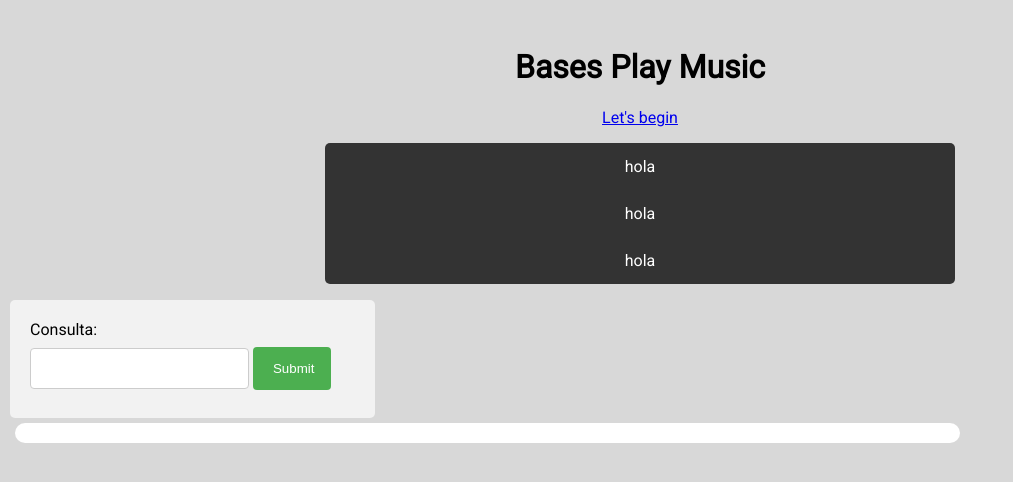
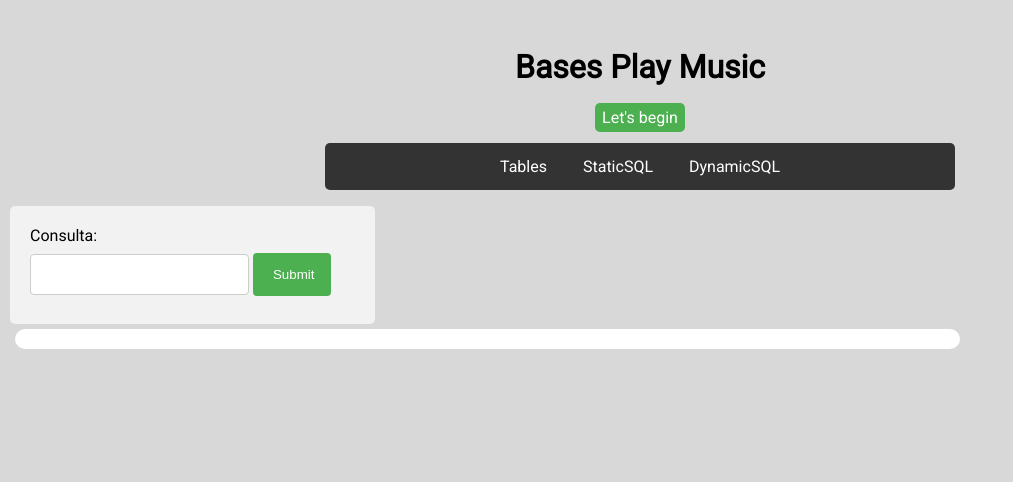
Before and after one commit to FarDust/Bases-Play-Music, a PHP site: page / in a window 1280 px wide. Shown: the part 103-585 px from the top of the page, without its empty margins (0-1013 px from the left). Run offline with PHP 8.4, Linux system fonts and the light colour scheme; some libraries are stand-ins or nearby versions.

Commit message:
Principal menu added

```diff
--- a/index.html
+++ b/index.html
@@ -52,11 +52,11 @@
       <div class="presentation" style="margin-left: 25%;margin-right: 25%; text-align: center;">
         <h1>Bases Play Music</h1>
         <p>
-          <span><a href="sites/tables.html">Let's begin</a></span>
+          <span id = "begin"><a href="sites/tables.html">Let's begin</a></span>
           <ul class="ref-menu">
-            <li><a href="#">hola</a></li>
-            <li><a href="#">hola</a></li>
-            <li><a href="#">hola</a></li>
+            <li><a href="#">Tables</a></li>
+            <li><a href="#">StaticSQL</a></li>
+            <li><a href="#">DynamicSQL</a></li>
           </ul>
         </p>
       </div>
--- a/styles.css
+++ b/styles.css
@@ -8,6 +8,18 @@ body {
   background-color: #d8d8d8;
 }
 /*ref menu*/
+#begin{
+  background-color: #4caf50;
+  border-radius: 5px;
+  padding: 5px;
+}
+
+#begin a{
+  text-decoration: none;
+  color: white;
+  margin: 2px;
+}
+
 ul.ref-menu {
   list-style-type: none;
   padding: 0;
@@ -17,6 +29,7 @@ ul.ref-menu {
 }
 
 ul.ref-menu li {
+    display: inline-block;
     float: none;
 }
 
```
